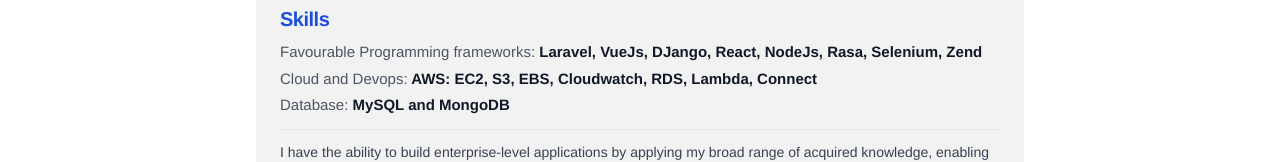
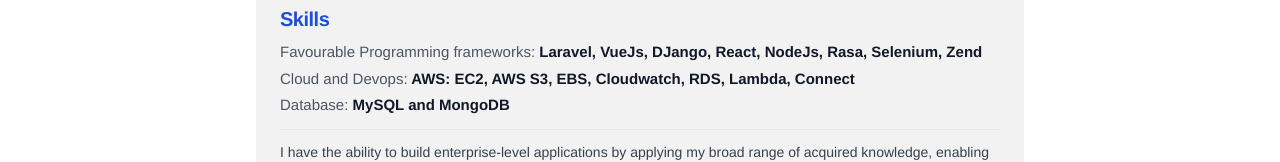
Before and after one commit to GauravJiandaniGJ/gaurav-portfolio, a Vue app: page / in a window 1280 px wide. Shown: the part 3618-3780 px from the top of the page. Built offline with nearby package versions, Linux system fonts and the light colour scheme.

Commit message:
update S3 to AWS S3

```diff
--- a/src/components/Rating.vue
+++ b/src/components/Rating.vue
@@ -151,7 +151,7 @@ onUnmounted(() => {
     </div>
     <div class="mt-1 text-[14px] sm:text-[15px] font-normal text-gray-600 dark:text-gray-300">
       <span class="font-medium">Cloud and Devops:</span>
-      <span class="font-semibold text-gray-900 dark:text-white"> AWS: EC2, S3, EBS, Cloudwatch, RDS, Lambda, Connect</span>
+      <span class="font-semibold text-gray-900 dark:text-white"> AWS: EC2, AWS S3, EBS, Cloudwatch, RDS, Lambda, Connect</span>
     </div>
     <div class="mt-1 text-[14px] sm:text-[15px] font-normal text-gray-600 dark:text-gray-300">
       <span class="font-medium">Database:</span>
```
